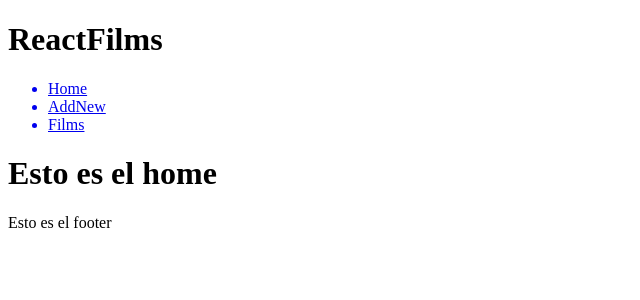
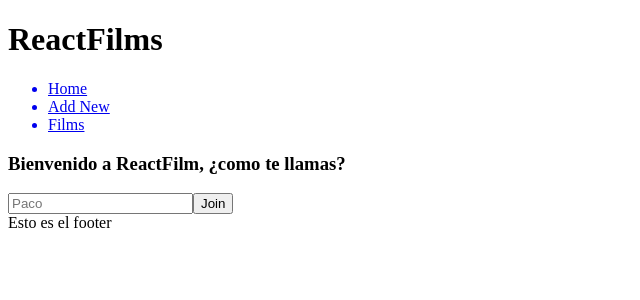
Before and after one commit to Drag0s98/ReactNews, a React (Create React App) app: page / in a window 1280 px wide. Shown: the top 300 px of the page, without its empty margins (0-640 px from the left). Built offline with nearby package versions, Linux system fonts and the light colour scheme.

Commit message:
fake login created

```diff
--- a/src/App.js
+++ b/src/App.js
@@ -1,21 +1,50 @@
+//Imports de paquetes
 import { BrowserRouter } from 'react-router-dom';
+import React, { Component } from 'react'
 
+//Imports personales
 import './App.css';
 import Header from './components/Header'
 import Main from './components/Main'
 import Footer from './components/Footer'
 
+import { userContext } from './context/userContext'
 
-function App() {
+
+
+export class App extends Component {
+
+  constructor(props) {
+    super(props)
+
+    this.state = {
+      user: {
+        name: ''
+      }
+    }
+  }
+  //Creamos las variables de login y logout para fackear un login falso
+  login = (name) => this.setState({ user: { name } })
+  logout = () => this.setState({ user: { name: '' } })
+  render() {
+    //Creamos el objeto user para pasarlo como valor por el provider
+    const user = {
+      user: this.state.user,
+      login: this.login,
+      logout: this.logout
+    }
     return (
       <div className="App">
         <BrowserRouter>
+          <userContext.Provider value={user}>
             <Header />
             <Main />
+          </userContext.Provider>
         </BrowserRouter>
-      <Footer/>
+        <Footer />
       </div>
-  );
+    )
+  }
 }
 
 export default App;
--- a/src/components/Header/Header.jsx
+++ b/src/components/Header/Header.jsx
@@ -1,14 +1,24 @@
 import React, { Component } from "react";
 
 import Nav from '../Nav';
+import { userContext } from '../../context/userContext'
 
 class Header extends Component {
   render() {
     return (
-        <header>
-          <h1>ReactFilms</h1>
-          <Nav />
-        </header>
+      <header>
+        <h1>ReactFilms</h1>
+        <Nav />
+        <userContext.Consumer>
+          {({ user, logout }) =>
+            user.name ?
+              <>
+                <p>Bienvenido, {user.name}</p>
+                <button onClick={() => logout()}>Logout</button>
+              </> : ""
+          }
+        </userContext.Consumer>
+      </header>
     );
   }
 }
--- a/src/components/Home/Home.jsx
+++ b/src/components/Home/Home.jsx
@@ -1,9 +1,33 @@
 import React, { Component } from "react";
 
+import { userContext } from '../../context/userContext'
+
 class Home extends Component {
+
+  constructor(props) {
+    super(props)
+
+    this.name = React.createRef();
+  }
+  //Paro el formulario para que no se envie
+  submitForm = (event) => {
+    event.preventDefault();
+    console.log('Enviado' + this.name.current.value);
+  }
+
   render() {
     return (
-      <h1>Esto es el home</h1>
+      <>
+        <h3>Bienvenido a ReactFilm, ¿como te llamas?</h3>
+        <form onSubmit={this.submitForm}>
+          <input type="text" placeholder='Paco' ref={this.name} />
+          <userContext.Consumer>
+            {({ user, login }) => {
+              return <input type="submit" value="Join" onClick={() => login(this.name.current.value ) } />
+            }}
+          </userContext.Consumer>
+        </form>
+      </>
     );
   }
 }
--- a/src/components/Nav/Nav.jsx
+++ b/src/components/Nav/Nav.jsx
@@ -1,13 +1,14 @@
 import React, { Component } from "react";
+import { Link } from "react-router-dom";
 
 class Nav extends Component {
   render() {
     return (
       <nav>
         <ul>
-          <a href="/"><li>Home</li></a>
-          <a href="/form"><li>AddNew</li></a>
-          <a href="/list"><li>Films</li></a>
+          <Link to='/'><li>Home</li></Link>
+          <Link to='/form'><li>Add New</li></Link>
+          <Link to='/list'><li>Films</li></Link>
         </ul>
       </nav>
     );
--- /dev/null
+++ b/src/context/userContext.jsx
@@ -0,0 +1,5 @@
+import React from "react";
+
+const userContext = React.createContext({ user: {} });
+
+export { userContext };
```
Lines whose indentation alone changed are shown as unchanged.
